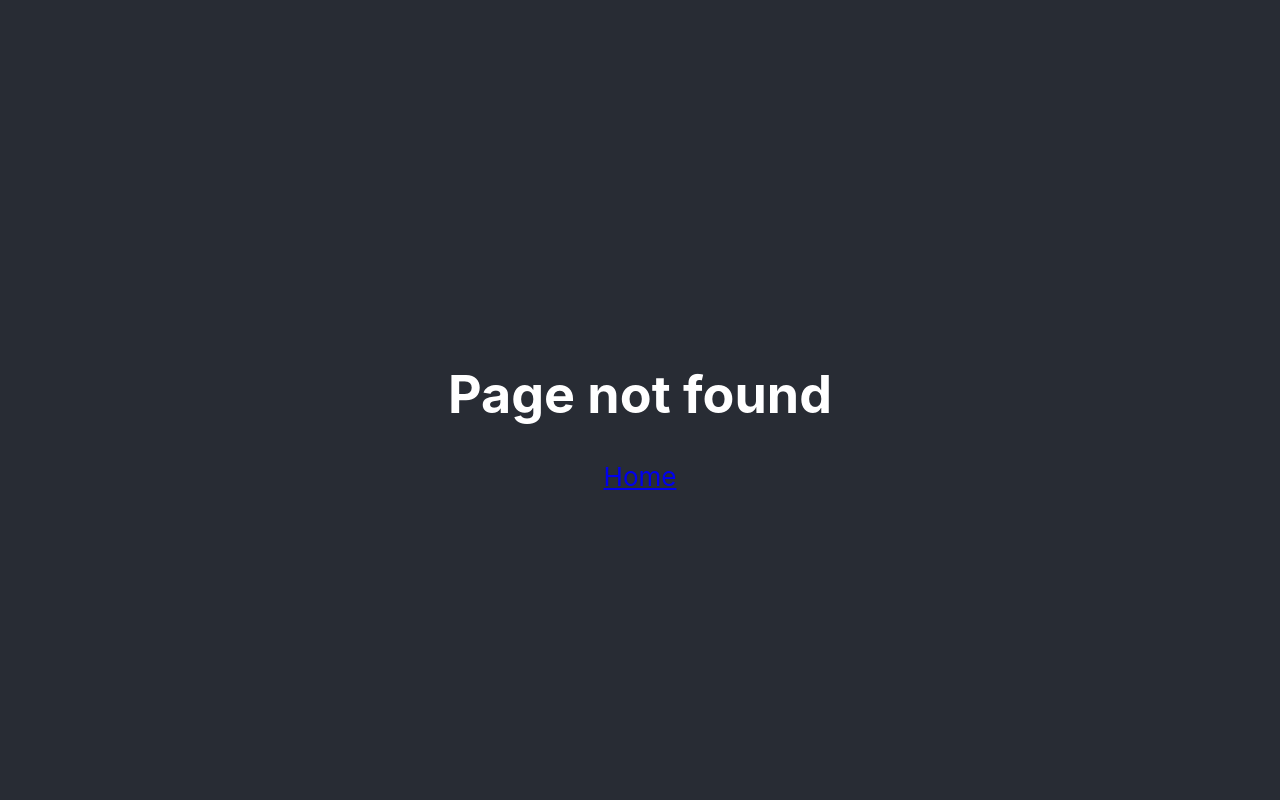
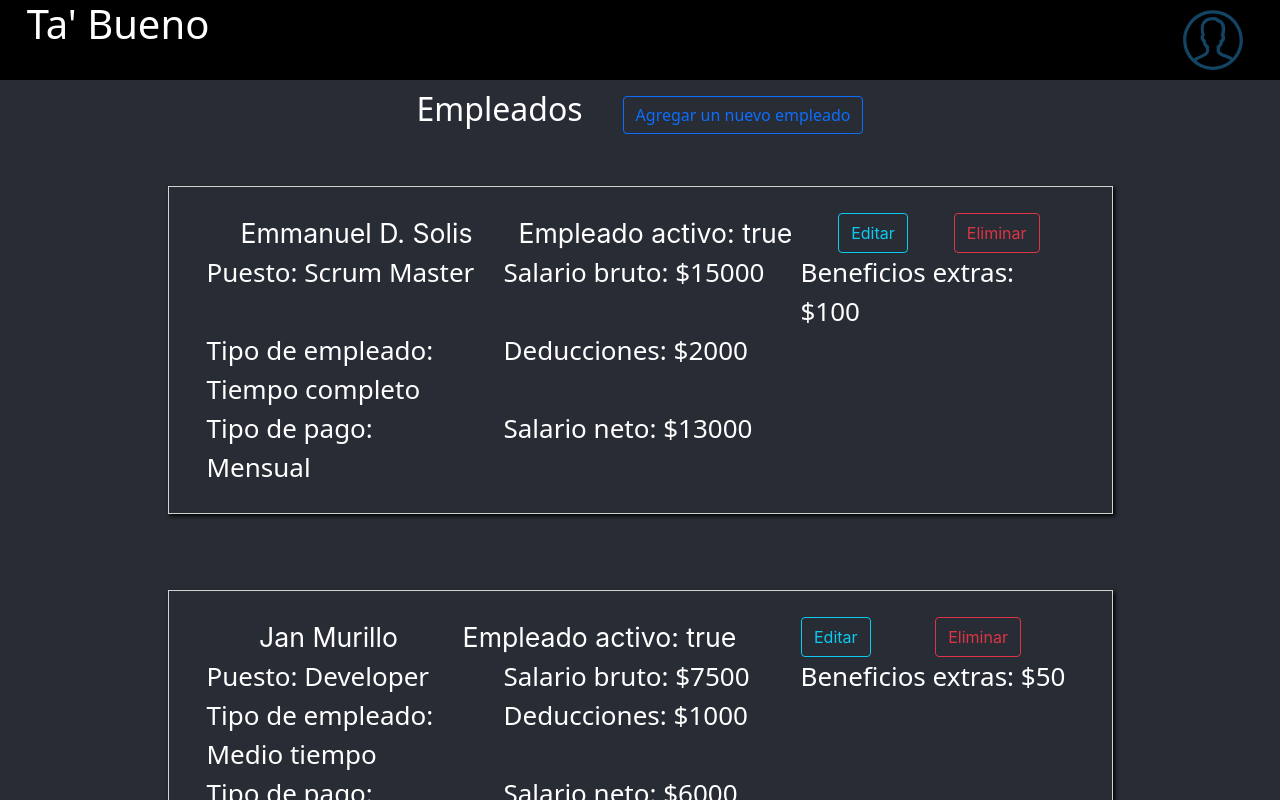
Before and after one commit to emmasolis1/pi-databases_softwareEngineering, a React (Create React App) app in the folder Planilla/planilla-frontend_react/: page /Employees in a window 1280 px wide. Before the commit this address had no page. Shown: the top 800 px of the page. Built offline with nearby package versions, Linux system fonts and the light colour scheme.

Commit message:
integrated: frontend routing for URL's

```diff
--- a/Planilla/planilla-frontend_react/package.json
+++ b/Planilla/planilla-frontend_react/package.json
@@ -6,12 +6,14 @@
     "@testing-library/jest-dom": "^5.16.4",
     "@testing-library/react": "^13.2.0",
     "@testing-library/user-event": "^13.5.0",
+    "bootstrap": "^5.1.3",
     "http-proxy-middleware": "^2.0.6",
     "jest-editor-support": "^30.0.2",
     "react": "^18.1.0",
     "react-dom": "^18.1.0",
     "react-router-dom": "^6.3.0",
     "react-scripts": "^2.1.3",
+    "reactstrap": "^9.0.2",
     "web-vitals": "^2.1.4"
   },
   "scripts": {
--- a/Planilla/planilla-frontend_react/src/App.js
+++ b/Planilla/planilla-frontend_react/src/App.js
@@ -2,6 +2,7 @@ import React, { Component } from 'react';
 import { BrowserRouter as Router, Routes, Route } from "react-router-dom";
 import Home from './Home';
 import BenefitsEmployer from './BenefitsEmployer';
+import Employees from './Employees';
 import NotFound from './NotFound';
 
 export default function App() {
@@ -10,6 +11,7 @@ export default function App() {
             <Routes>
                 <Route index element={<Home />} />
                 <Route path="BenefitsEmployer" element={<BenefitsEmployer />} />
+                <Route path="Employees" element={<Employees />} />
                 <Route path="*" element={<NotFound />} />
             </Routes>
         </Router>
--- a/Planilla/planilla-frontend_react/src/Employees.js
+++ b/Planilla/planilla-frontend_react/src/Employees.js
@@ -1,17 +1,40 @@
 import React from 'react';
+import { Link } from 'react-router-dom';
+import { Button } from 'reactstrap';
+
 import SideNavigationBar from './components/SideNavigationBar';
+import EmployeeMainInfo from './components/EmployeeMainInfo';
 import Header from './components/Header';
 import Footer from './components/Footer';
 
 
 const Employees = () => {
   return (
-    <div>
+    <div className="App">
       <Header />
-      <SideNavigationBar />
+      <div className="App-header">
+        <div style={tittleStyle}>
+          <h2 style={{paddingRight: '30pt',}}>Empleados</h2>
+          <Button color="primary" outline>
+            Agregar un nuevo empleado
+          </Button>
+        </div>
+
+        <EmployeeMainInfo name="Emmanuel D. Solis" isActive="true" jobPosition="Scrum Master" employeeType="Tiempo completo" paymentType="Mensual" netSalary="$15000" sumDeductions="$2000" realSalary="$13000" extraBenefits="$100"/>
+        <EmployeeMainInfo name="Jan Murillo" isActive="true" jobPosition="Developer" employeeType="Medio tiempo" paymentType="Semanal" netSalary="$7500" sumDeductions="$1000" realSalary="$6000" extraBenefits="$50"/>
+
+        <Link to="/">Home</Link>
+      </div>
       <Footer />
     </div>
   );
 };
 
+const tittleStyle = {
+  display: 'inline-flex',
+  flexDirection: 'row',
+  flexWrap: 'no-wrap',
+  alignItems: 'baseline',
+}
+
 export default Employees;
--- a/Planilla/planilla-frontend_react/src/Home.js
+++ b/Planilla/planilla-frontend_react/src/Home.js
@@ -29,6 +29,7 @@ const Home = () => {
                     Learn React
                 </a>
                 <Link to="BenefitsEmployer">BenefitsEmployer</Link>
+                <Link to="Employees">Employees</Link>
             </div>
             <Footer />
         </div>
--- a/Planilla/planilla-frontend_react/src/components/SideNavigationBar.js
+++ b/Planilla/planilla-frontend_react/src/components/SideNavigationBar.js
@@ -1,5 +1,4 @@
 import React from 'react';
-
 
 
 const SideNavigationBar = (props) => {
@@ -11,7 +10,7 @@ const SideNavigationBar = (props) => {
       <a href="#section">Contact</a>
     </div >
  );
-};
+}
 
 
 const divStyle = {
```
Also changed, not shown: 1 other file (tests, documents, lock files or other folders).
